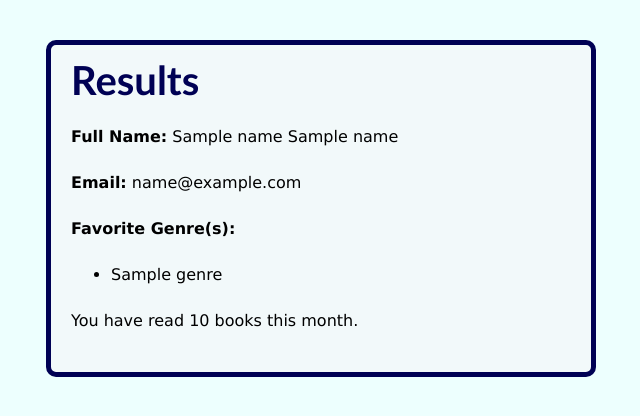
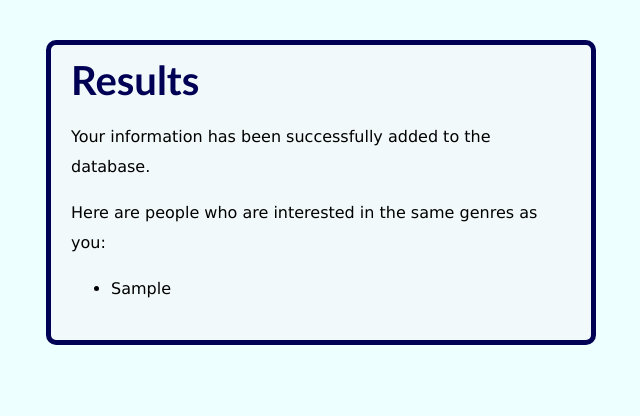
Before and after one commit to BillieEyelash/CS4F2021, a Flask app: template FlaskSQLProject/templates/results.html in a window 1280 px wide. Shown: the top 416 px of the page, without its empty margins (344-984 px from the left). Run offline with Flask 2, Linux system fonts and the light colour scheme; the template is opened without the code that fills it: most values are stand-ins (such as "Sample title", 1, 10 or a date in 2020).

Commit message:
Display people with the same interests

```diff
--- a/FlaskSQLProject/templates/results.html
+++ b/FlaskSQLProject/templates/results.html
@@ -6,26 +6,16 @@
   {% block body %}
     <div class="background">
       <h1>Results</h1>
-      <p><span class="bold">Full Name:</span> {{name[0]}} {{name[1]}}</p>
-      <p><span class="bold">Email:</span> {{email}}</p>
-
-      <!-- If no genres listed, display message, else display genres -->
-      {% if genres|length == 0%}
-        <p>You did not enter your genre preference.</p>
+      <p>Your information has been successfully added to the database.</p>
+      {% if p|length == 0 %}
+        <p>There are no people who like the same genres as you.</p>
       {% else %}
-        <p class="bold">Favorite Genre(s):</p>
+        <p>Here are people who are interested in the same genres as you:</p>
         <ul>
-          {% for g in genres %}
-            <li>{{g}}</li>
+          {% for x in p %}
+            <li>{{x}}</li>
           {% endfor %}
         </ul>
       {% endif %}
-
-      <!-- If number not given, display message, else display number -->
-      {% if booksRead == "" %}
-        <p>You did not enter the number of books you have read this month.</p>
-      {% else %}
-        <p>You have read {{booksRead}} books this month.</p>
-      {% endif %}
     </div>
   {% endblock %}
```
